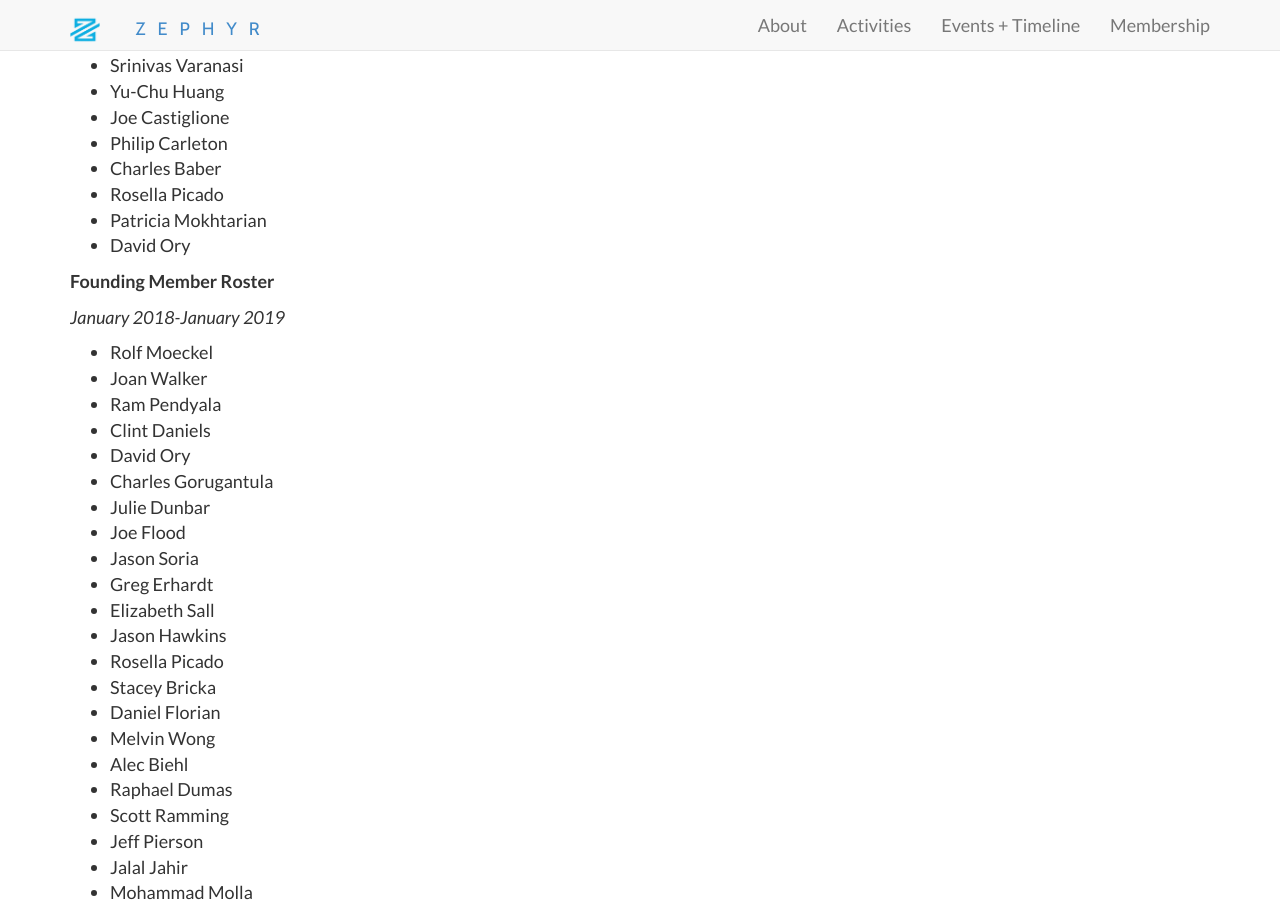
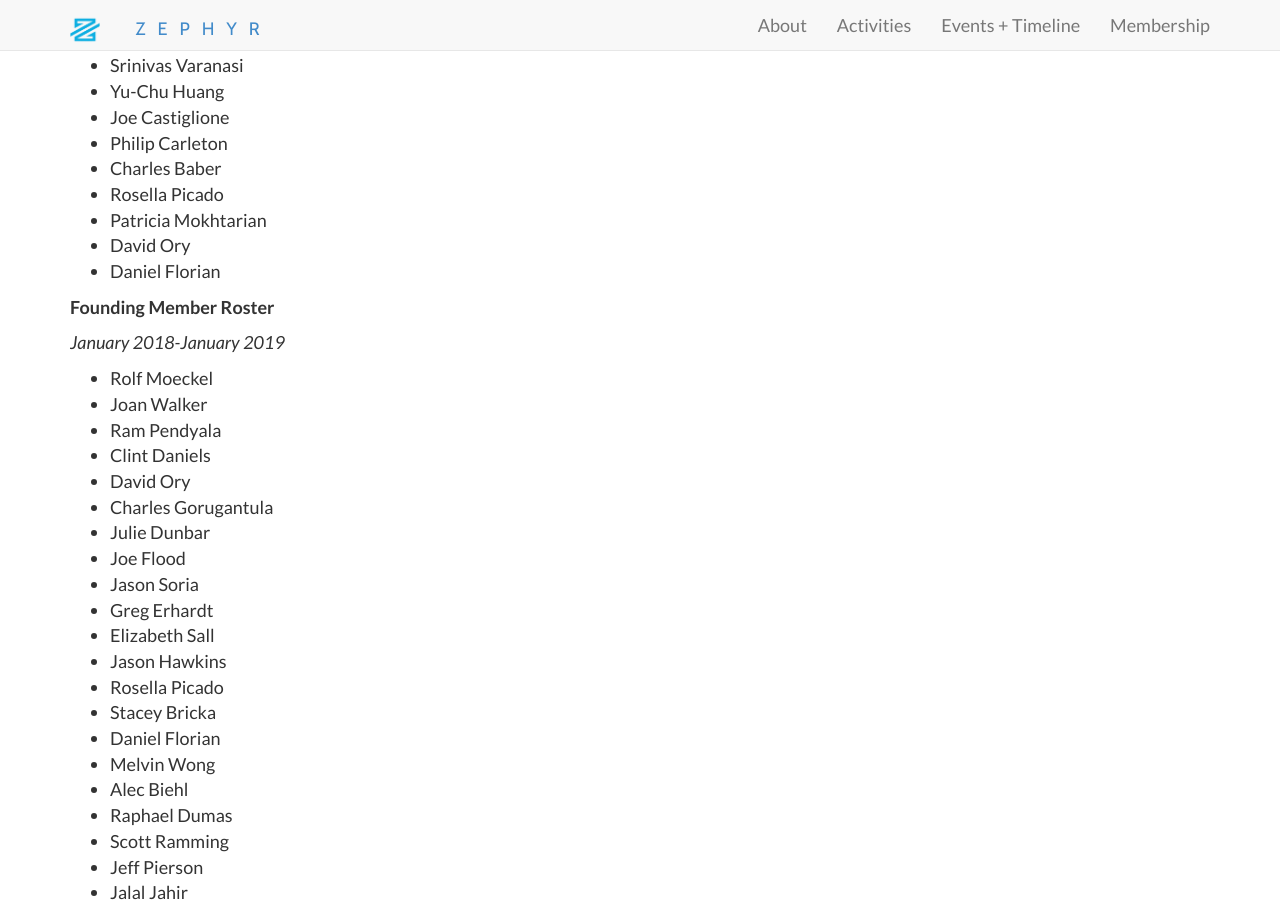
Before and after one commit to ZephyrTransport/zephyr-website, a Jekyll site: the page built from members.md, in a window 1280 px wide and 900 px high, scrolled down 1136 px. Built offline with Jekyll 4.4.1, drawn with Linux system fonts in a browser that asks for light colours; nearby versions of some CDN libraries.

Commit message:
adding member

```diff
--- a/members.md
+++ b/members.md
@@ -49,6 +49,7 @@ Member’s are at the heart of the Zephyr Foundation’s organizational structur
  * Rosella Picado
  * Patricia Mokhtarian
  * David Ory
+ * Daniel Florian
 
 **Founding Member Roster**
 
```
